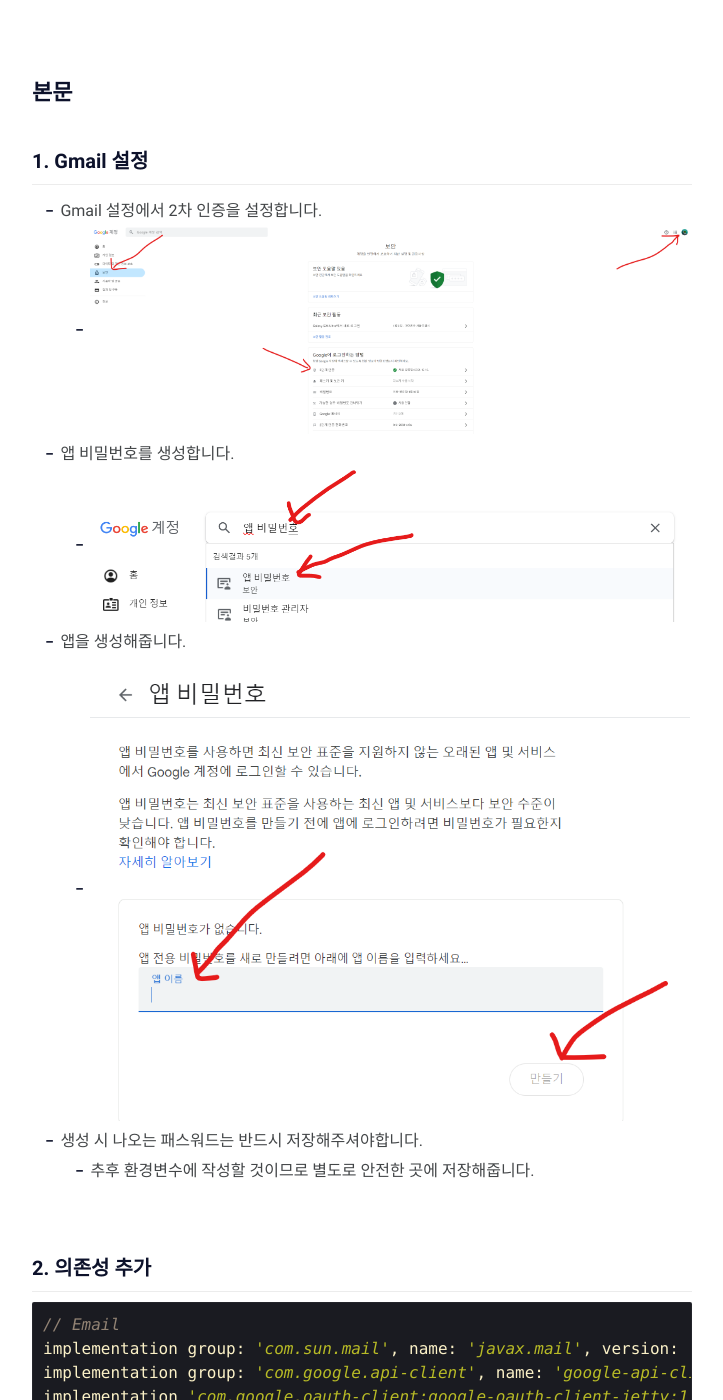
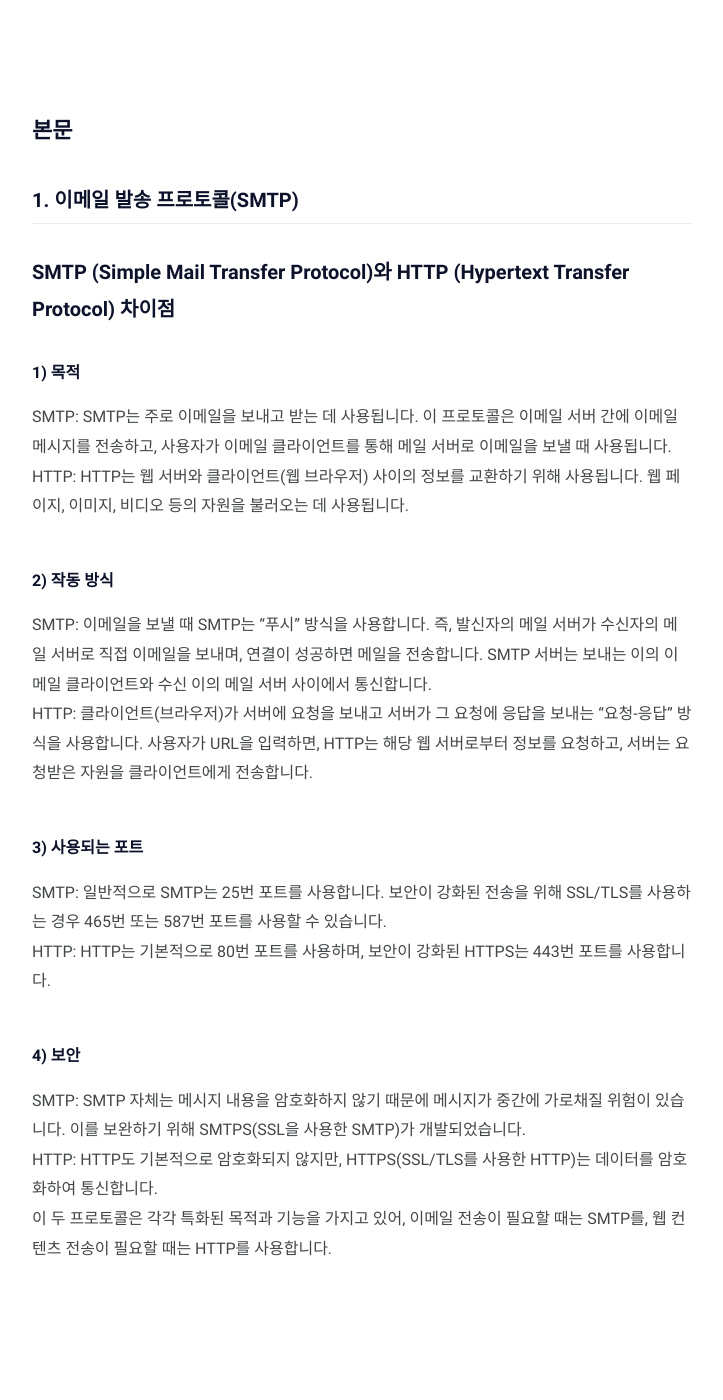
Before and after one commit to jd6186/jd6186.github.io, a Jekyll site: the page built from _posts/BackEnd/Java/2024-05-01-GmailSend.md, in a window 1280 px wide and 1400 px high, scrolled down 761 px. Shown: the whole window, without its empty margins (278-1001 px from the left). Built offline with Jekyll 4.4.1, drawn with Linux system fonts in a browser that asks for light colours; comment, search, counter and statistics services are not loaded; some of the changed text lies outside the part shown.

Commit message:
[Source Update] Gmail 발송 방법 내용 개선

````diff
--- a/_posts/BackEnd/Java/2024-05-01-GmailSend.md
+++ b/_posts/BackEnd/Java/2024-05-01-GmailSend.md
@@ -1,7 +1,7 @@
 ---
 layout: post
-title: "[Java] Java Email(Gmail) 발송 가이드"
-tags: [BackEnd JAVA GMAIL EMAIL]
+title: "[Java] Java Email(Gmail) 발송 가이드(Docker 활용)"
+tags: [BackEnd JAVA GMAIL EMAIL Docker]
 ---
 
 ## Intro
@@ -12,7 +12,24 @@ tags: [BackEnd JAVA GMAIL EMAIL]
 <br/><br/><br/><br/>
 
 ## 본문
-### 1. Gmail 설정
+### 1. 이메일 발송 프로토콜(SMTP)
+#### SMTP (Simple Mail Transfer Protocol)와 HTTP (Hypertext Transfer Protocol) 차이점
+##### 1) 목적
+  SMTP: SMTP는 주로 이메일을 보내고 받는 데 사용됩니다. 이 프로토콜은 이메일 서버 간에 이메일 메시지를 전송하고, 사용자가 이메일 클라이언트를 통해 메일 서버로 이메일을 보낼 때 사용됩니다.<br/>
+  HTTP: HTTP는 웹 서버와 클라이언트(웹 브라우저) 사이의 정보를 교환하기 위해 사용됩니다. 웹 페이지, 이미지, 비디오 등의 자원을 불러오는 데 사용됩니다.<br/>
+##### 2) 작동 방식
+  SMTP: 이메일을 보낼 때 SMTP는 "푸시" 방식을 사용합니다. 즉, 발신자의 메일 서버가 수신자의 메일 서버로 직접 이메일을 보내며, 연결이 성공하면 메일을 전송합니다. SMTP 서버는 보내는 이의 이메일 클라이언트와 수신 이의 메일 서버 사이에서 통신합니다.<br/>
+  HTTP: 클라이언트(브라우저)가 서버에 요청을 보내고 서버가 그 요청에 응답을 보내는 "요청-응답" 방식을 사용합니다. 사용자가 URL을 입력하면, HTTP는 해당 웹 서버로부터 정보를 요청하고, 서버는 요청받은 자원을 클라이언트에게 전송합니다.<br/>
+##### 3) 사용되는 포트
+  SMTP: 일반적으로 SMTP는 25번 포트를 사용합니다. 보안이 강화된 전송을 위해 SSL/TLS를 사용하는 경우 465번 또는 587번 포트를 사용할 수 있습니다.<br/>
+  HTTP: HTTP는 기본적으로 80번 포트를 사용하며, 보안이 강화된 HTTPS는 443번 포트를 사용합니다.<br/>
+##### 4) 보안
+  SMTP: SMTP 자체는 메시지 내용을 암호화하지 않기 때문에 메시지가 중간에 가로채질 위험이 있습니다. 이를 보완하기 위해 SMTPS(SSL을 사용한 SMTP)가 개발되었습니다.<br/>
+  HTTP: HTTP도 기본적으로 암호화되지 않지만, HTTPS(SSL/TLS를 사용한 HTTP)는 데이터를 암호화하여 통신합니다.<br/>
+  이 두 프로토콜은 각각 특화된 목적과 기능을 가지고 있어, 이메일 전송이 필요할 때는 SMTP를, 웹 컨텐츠 전송이 필요할 때는 HTTP를 사용합니다.
+<br/><br/><br/><br/>
+
+### 2. Gmail Console 설정
 * Gmail 설정에서 2차 인증을 설정합니다.
   * <img src="../../../assets/img/BackEnd/Java/2024-05-01-GmailSend/1.png"  alt="1"/>
 * 앱 비밀번호를 생성합니다.
@@ -21,9 +38,9 @@ tags: [BackEnd JAVA GMAIL EMAIL]
   * <img src="../../../assets/img/BackEnd/Java/2024-05-01-GmailSend/3.png"  alt="3"/>
 * 생성 시 나오는 패스워드는 반드시 저장해주셔야합니다.
   * 추후 환경변수에 작성할 것이므로 별도로 안전한 곳에 저장해줍니다.
-<br/><br/>
+<br/><br/><br/><br/>
 
-### 2. 의존성 추가
+### 3. 의존성 추가
 ```gradle
 // Email
 implementation group: 'com.sun.mail', name: 'javax.mail', version: '1.6.2'
@@ -35,7 +52,7 @@ implementation 'com.google.auth:google-auth-library-oauth2-http:1.23.0'
 
 <br/><br/>
 
-### 3. 환경변수 설정
+### 4. 환경변수 설정
 GMAIL_EMAIL, GMAIL_PASSWORD 환경변수를 설정합니다.
 
 ```dockerfile
````
Also changed, not shown: other parts of _posts/BackEnd/Java/2024-05-01-GmailSend.md (+1 -1 lines).
